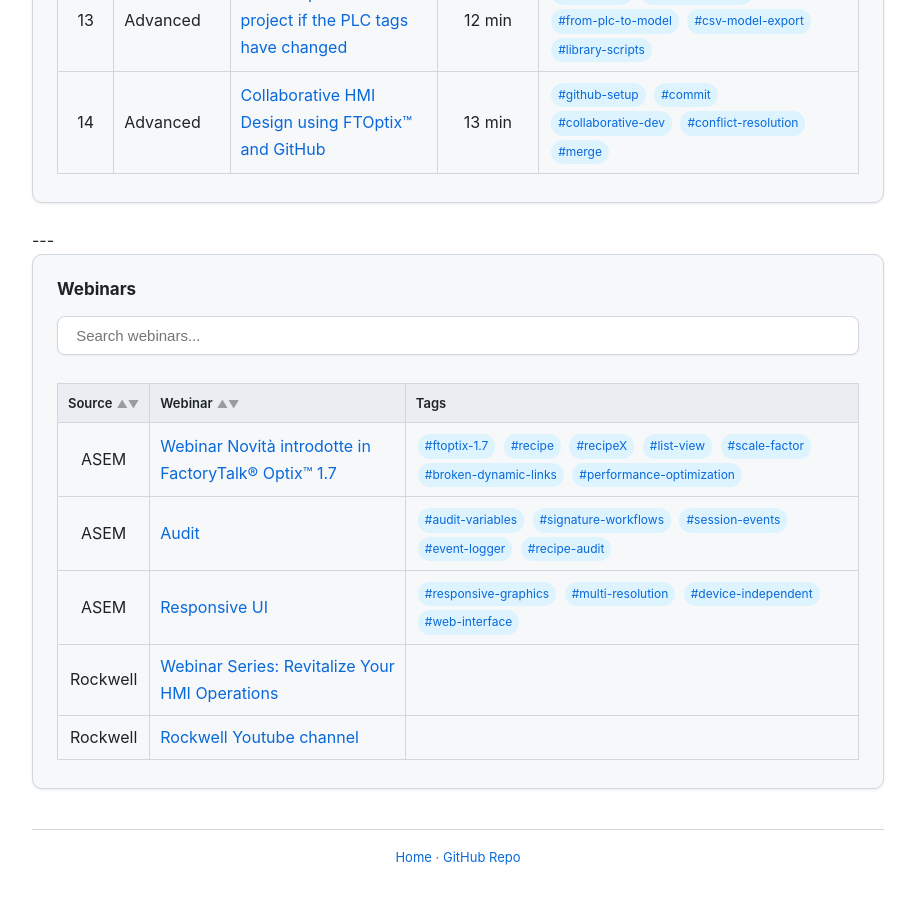
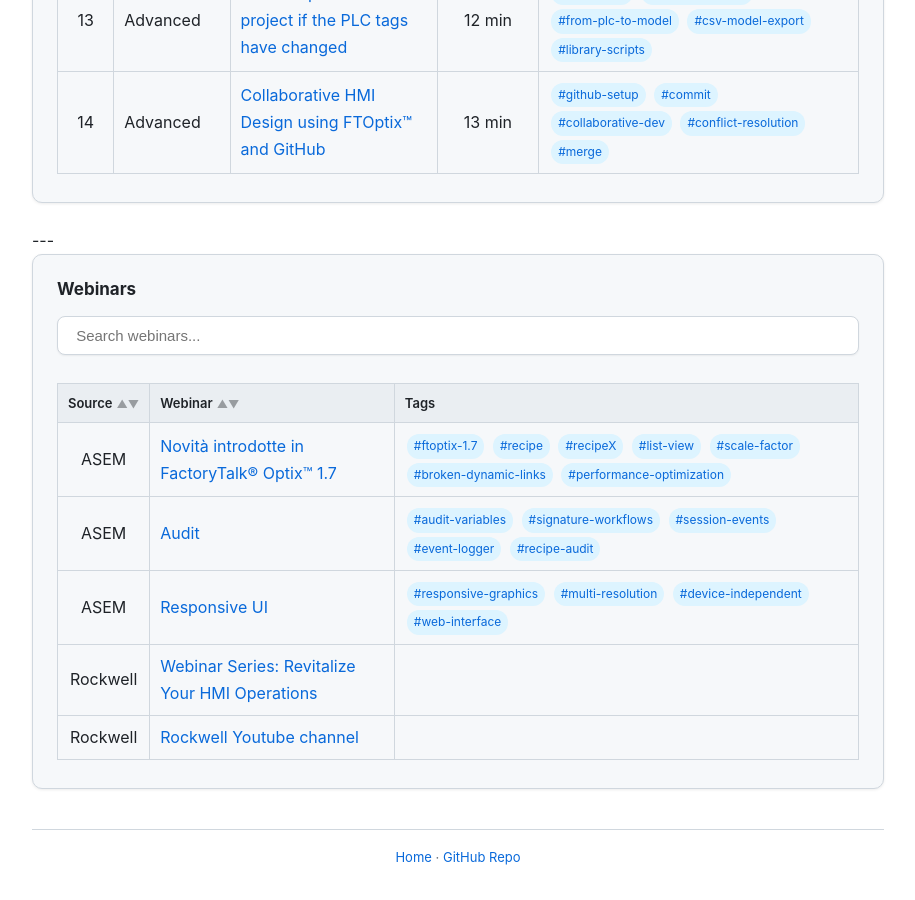
Before and after one commit to massimovar/LearningFTOptix, a Jekyll site: the page built from docs/chapters/Learning_material_Videos.html, in a window 1280 px wide and 900 px high, scrolled down 1652 px. Shown: the whole window, without its empty margins (182-1097 px from the left). Built offline with Jekyll 4.4.1, drawn with Linux system fonts in a browser that asks for light colours.

Commit message:
Update webinar link text for clarity

```diff
--- a/docs/chapters/Learning_material_Videos.html
+++ b/docs/chapters/Learning_material_Videos.html
@@ -163,7 +163,7 @@
 <tbody>
 <tr>
   <td>ASEM</td>
-  <td><a href="https://www.youtube.com/watch?v=yjK06nGgBUk">Webinar Novità introdotte in FactoryTalk® Optix™ 1.7</a></td>
+  <td><a href="https://www.youtube.com/watch?v=yjK06nGgBUk">Novità introdotte in FactoryTalk® Optix™ 1.7</a></td>
   <td><span class="tag">#ftoptix-1.7</span> <span class="tag">#recipe</span> <span class="tag">#recipeX</span> <span class="tag">#list-view</span> <span class="tag">#scale-factor</span> <span class="tag">#broken-dynamic-links</span> <span class="tag">#performance-optimization</span></td>
 </tr>
 <tr>
```
